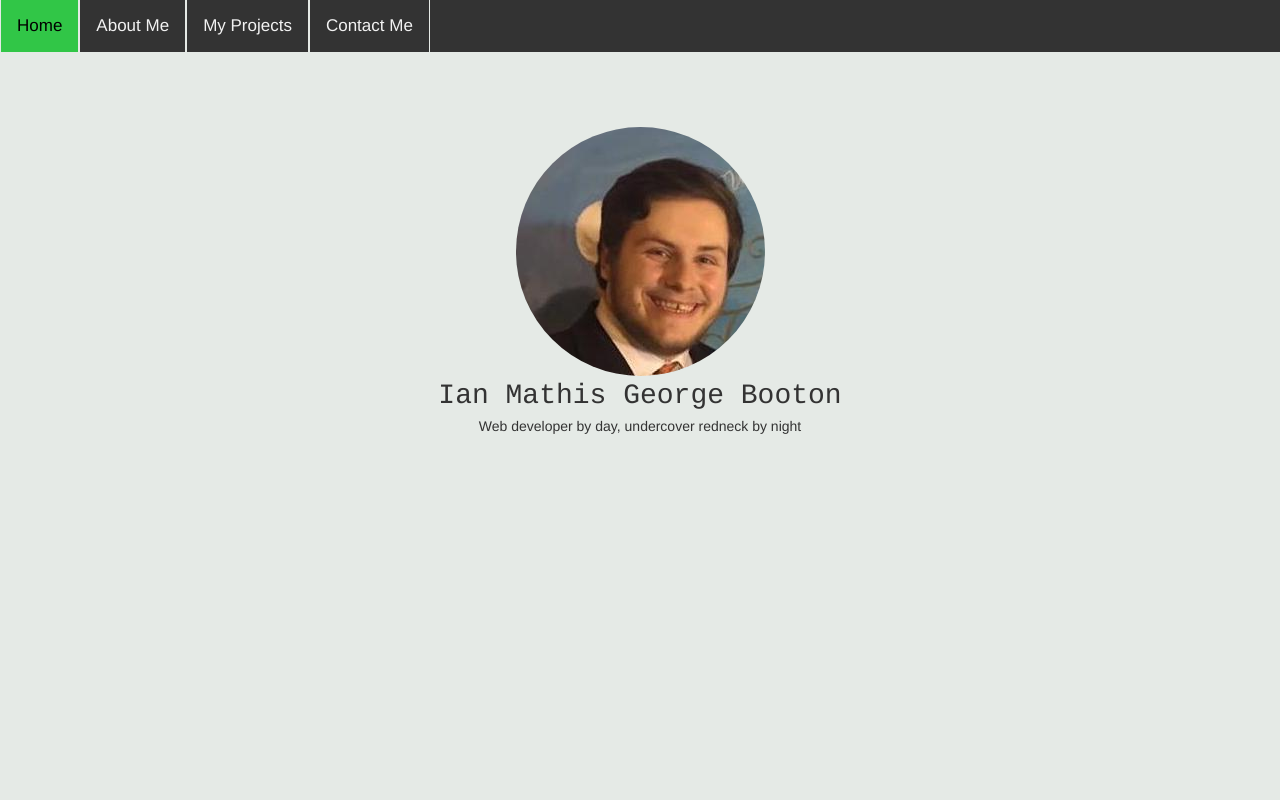
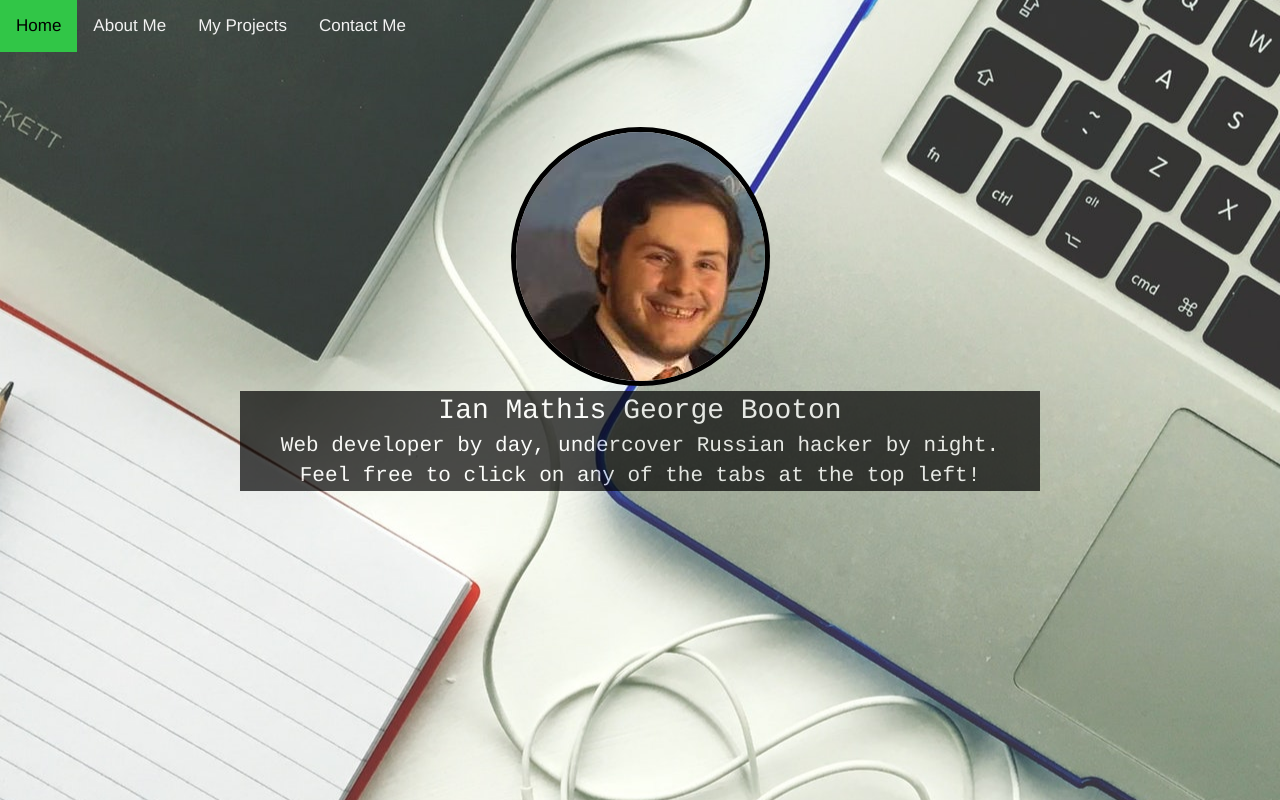
Before and after one commit to Hobbit224/portfolio-1, a plain HTML site: page index.html in a window 1280 px wide. Drawn offline with Linux system fonts and the light colour scheme.

Commit message:
homepage text added

```diff
--- a/css/styles.css
+++ b/css/styles.css
@@ -3,6 +3,8 @@
 	display: block;
 	margin: auto;
 	margin-top: 75px;
+    border: 5px solid black;
+    margin-bottom: 5px;
 }
 .background{
 	background-color: #e5eae6;
@@ -11,17 +13,29 @@
 	font-size: 200%;
 	font-family: ‘American Typewriter’, ‘Courier New’, Courier, Monaco, mono;
 }
+.name-footer{
+    font-size: 150%;
+    font-family: ‘American Typewriter’, ‘Courier New’, Courier, Monaco, mono;
+}
 .cover-image{
-	background-image: ('../images/cover3.jpeg')
-	/*background: url('../images/cover3.jpeg') no-repeat center;*/
-	/*background-repeat: no-repeat;*/
-	/*margin-top: 0px;*/
+	background: url('../images/cover4.jpeg') no-repeat center;
 }
 
 /* Add a black background color to the top navigation */
 .topnav {
-    background-color: #333;
+    /*background-color: #333;*/
     overflow: hidden;
+}
+.center-text{
+
+}
+.body-text{
+    /*margin-top: 5px;*/
+    background-color: black;
+    color: white;
+    /*height: 200px;*/
+    opacity: 0.7;
+    width: 800px;
 }
 
 /* Style the links inside the navigation bar */
@@ -33,8 +47,7 @@
     padding: 14px 16px;
     text-decoration: none;
     font-size: 17px;
-    border-left: 1px solid #e5eae6;
-    border-right: 1px solid #e5eae6;
+    /*border-right: 1px solid white;*/
 }
 
 /* Change the color of links on hover */
--- a/index.html
+++ b/index.html
@@ -12,7 +12,7 @@
 
 
 </head>
-<body class="background">
+<body class="background cover-image">
 
 <div class="topnav" id="myTopnav">
   <a href="index.html">Home</a>
@@ -21,19 +21,20 @@
   <a href="contactme.html">Contact Me</a>
 </div>
 
-<div class="container cover-image">
+<div class="container">
 	<div class="row">
 		<div class="col-md-12">
 			<img src="./images/profile-smaller.jpeg" class="profile-pic">
 		</div>
 		<div class="row">
-			<div class="col-md-12 text-center name-header">
+			<div class="col-md-10 col-md-offset-2 text-center name-header body-text">
 				Ian Mathis George Booton
 			</div>
 		</div>
 		<div class="row">
-			<div class="col-md-12 name-footer text-center">
-				Web developer by day, undercover redneck by night
+			<div class="col-md-10 col-md-offset-2 name-footer text-center body-text">
+				Web developer by day, undercover Russian hacker by night. <br>
+				Feel free to click on any of the tabs at the top left!
 			</div>
 		</div>
 	</div>
```
Also changed, not shown: images/cover4.jpeg (added), images/cover5.jpeg (added).
